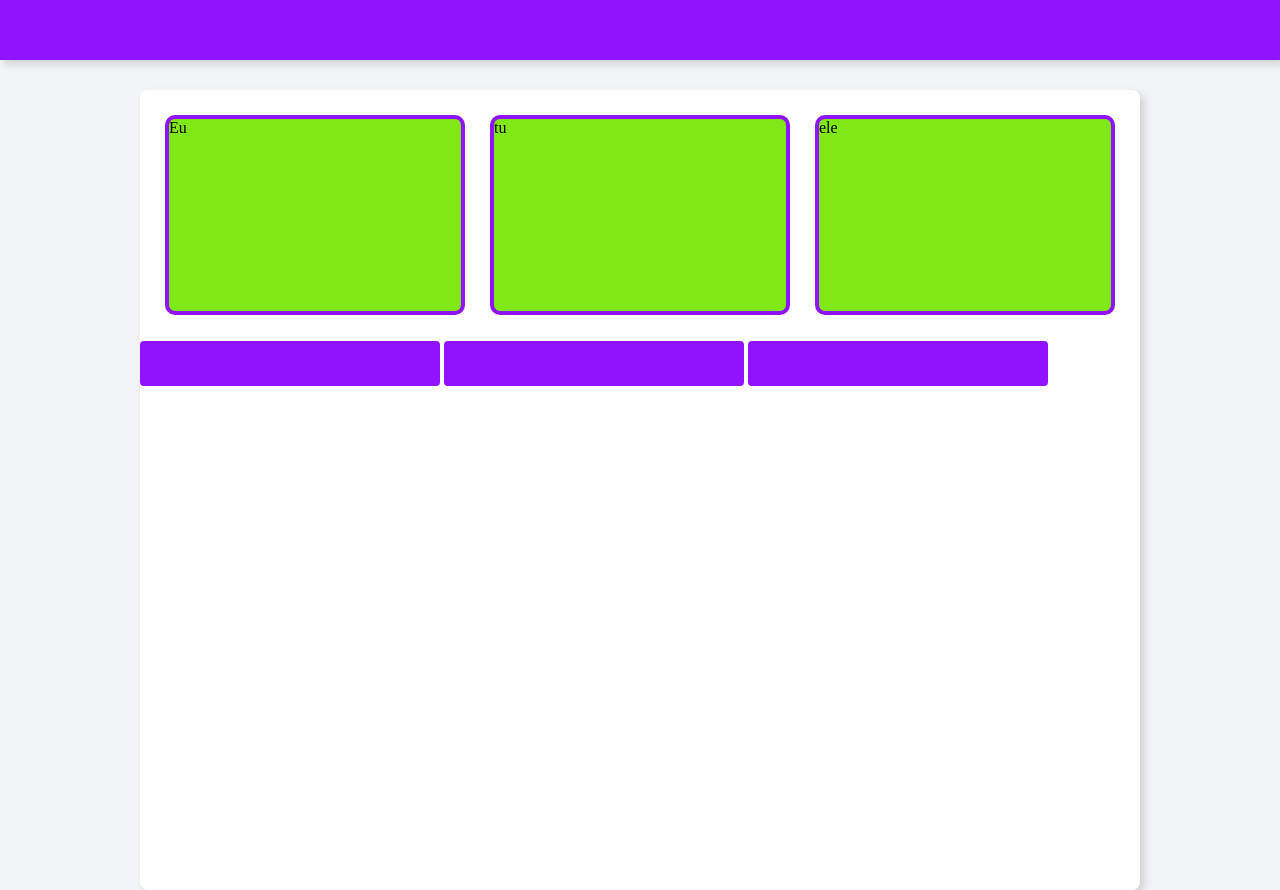
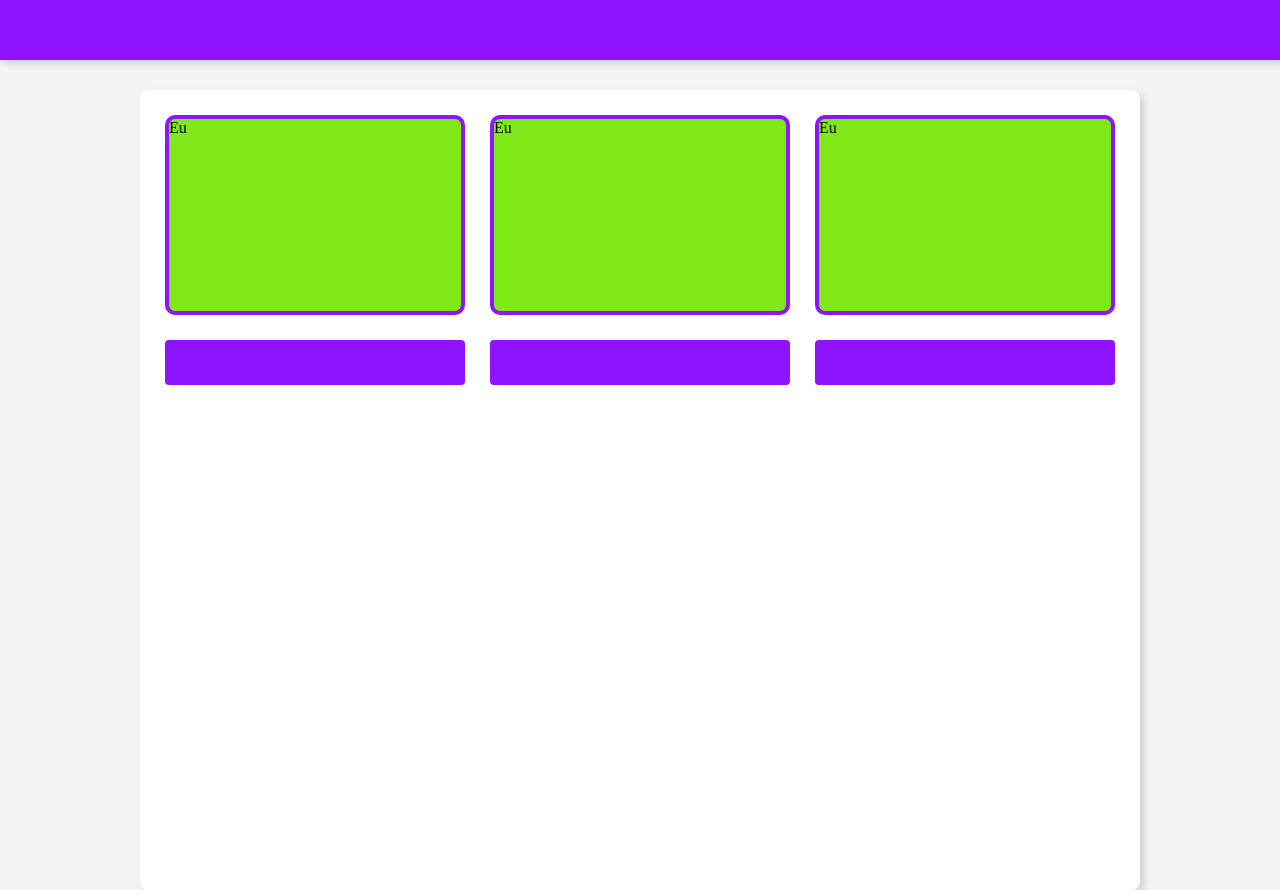
Before and after one commit to Guilherme19884/treinos-Css, a plain HTML site: page aulas html e css Udemy/index.html in a window 1280 px wide. Drawn offline with Linux system fonts and the light colour scheme.

Commit message:
tudo organizado exceto responsividade

```diff
--- a/aulas html e css Udemy/index.html
+++ b/aulas html e css Udemy/index.html
@@ -13,13 +13,20 @@
     <header></header>
 
     <main>
-      <div class="box">Eu</div>
-      <div class="box">tu</div>
-      <div class="box">ele</div>
-      <dic class="clearfix"></dic>
-      <div class="btn"></div>
-      <div class="btn"></div>
-      <div class="btn"></div>
+      <div class="box-container">
+        <div class="box">Eu</div>
+        <div class="btn"></div>
+      </div>
+
+      <div class="box-container">
+        <div class="box">Eu</div>
+        <div class="btn"></div>
+      </div>
+
+      <div class="box-container">
+        <div class="box">Eu</div>
+        <div class="btn"></div>
+      </div>
     </main>
   </body>
 </html>
--- a/aulas html e css Udemy/style.css
+++ b/aulas html e css Udemy/style.css
@@ -25,14 +25,21 @@ main {
   box-shadow: 4px 4px 8px rgba(0, 0, 0, 0.15);
 }
 
-.box {
+.box-container {
   width: 300px;
   height: 200px;
-  display: block; /* Posso usar também o inline-block para tirar o margin collapse não precisa usar o position absolute*/
+  margin-left: 25px;
+  margin-top: 25px;
+  display: table;
+  float: left;
+}
+
+.box {
+  width: 100%;
+  height: 200px;
+  display: block;
   background-color: #80e817;
   border-radius: 10px;
-  margin-left: 25px;
-  margin-top: 25px;
   float: left;
   border: 4px #9013fe solid;
   box-sizing: border-box;
```
